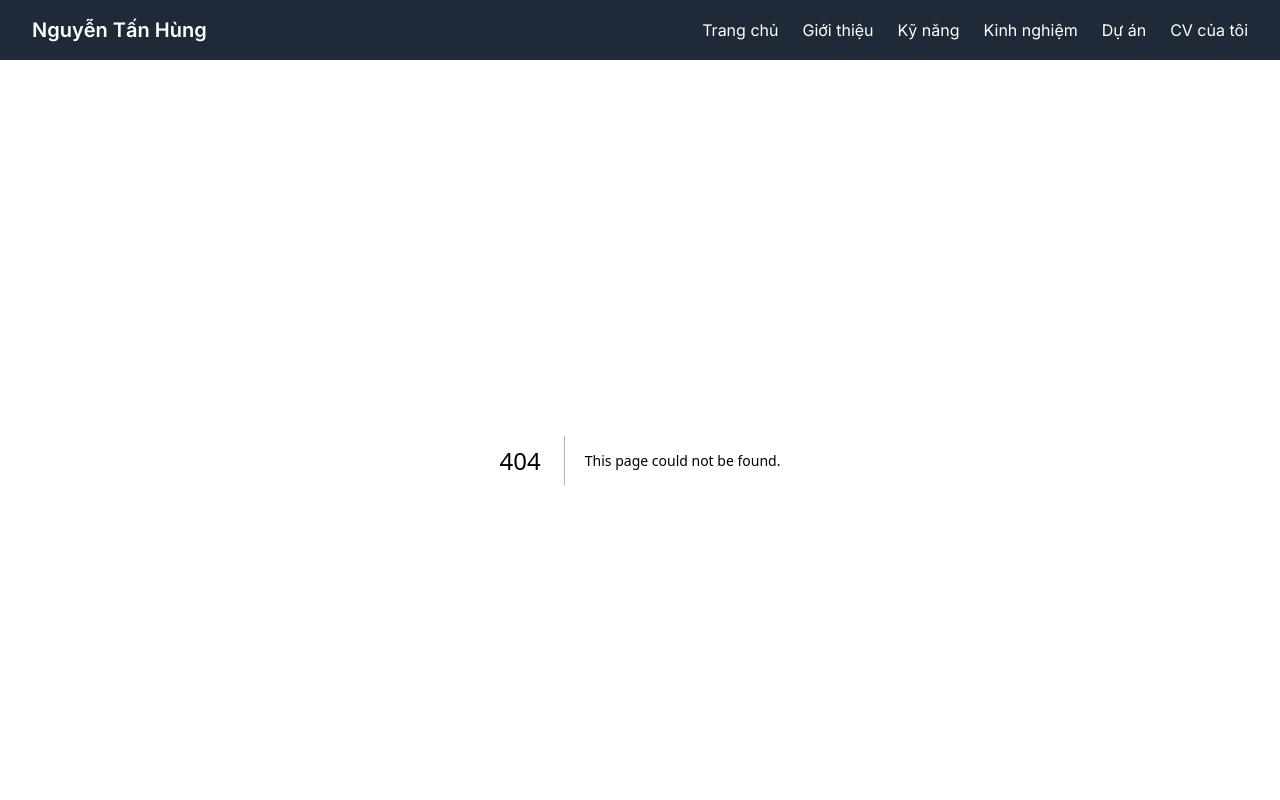
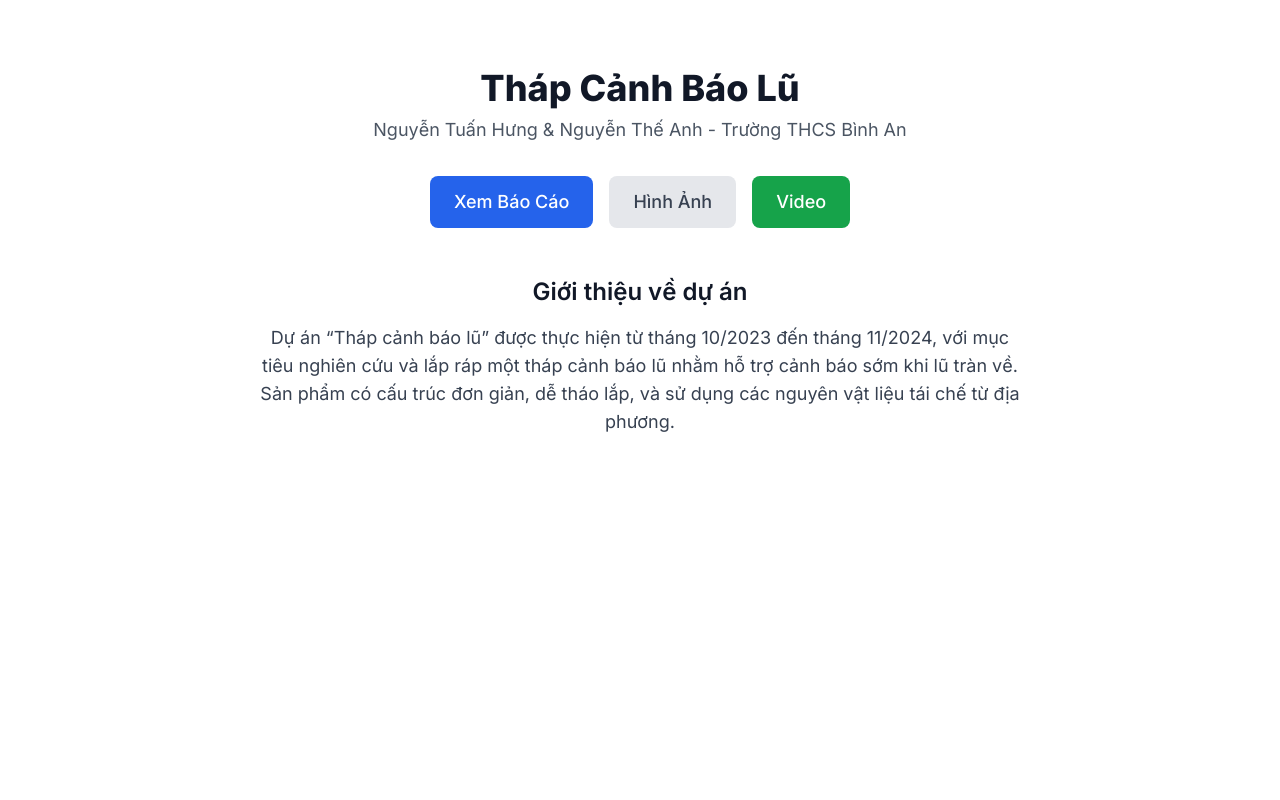
Before and after one commit to MeGaOne47/FeDeploy, a Next.js app: page /ContestReport in a window 1280 px wide. Before the commit this address had no page. Shown: the top 800 px of the page. Built offline with nearby package versions, Linux system fonts and the light colour scheme.

Commit message:
add bao cao du thi

```diff
--- /dev/null
+++ b/app/ContestReport/page.tsx
@@ -0,0 +1,15 @@
+"use client"
+import dynamic from 'next/dynamic';
+const ContestReport = dynamic(() => import('@/components/ContestReport/ContestReport'));
+
+const ContestReportPages = () => {
+
+  return (
+    <div style={{ padding: '20px' }}>
+      {/* <h1 style={{textAlign: 'center'}}>Hung Nguyen</h1> */}
+      <ContestReport/>
+    </div>
+  );
+};
+
+export default ContestReportPages;
--- /dev/null
+++ b/app/PDFView/page.tsx
@@ -0,0 +1,15 @@
+"use client"
+import dynamic from 'next/dynamic';
+const PDFView = dynamic(() => import('@/components/PDFView/PDFView'));
+
+const ContestReportPages = () => {
+
+  return (
+    <div style={{ padding: '20px' }}>
+      {/* <h1 style={{textAlign: 'center'}}>Hung Nguyen</h1> */}
+      <PDFView/>
+    </div>
+  );
+};
+
+export default ContestReportPages;
--- a/app/layout.tsx
+++ b/app/layout.tsx
@@ -1,45 +1,53 @@
+"use client"
 import dynamic from 'next/dynamic';
 const HeaderComponent = dynamic(() => import('@/components/Layout/header'));
 const FooterComponent = dynamic(() => import('@/components/Layout/footer'));
 // import { SpeedInsights } from "@vercel/speed-insights/next";
-import type { Metadata } from "next";
+// import type { Metadata } from "next";
 import { Inter } from "next/font/google";
 import '@/app/globals.css';
+import { usePathname } from 'next/navigation';
 const inter = Inter({ subsets: ["latin"] });
 
-export const metadata: Metadata = {
-  title: "Hung Nguyen",
-  description: "Hung Nguyen - VJC thực tập",
-  openGraph: {
-    title: 'Hung Nguyen',
-    description: 'Hung Nguyen - VJC thực tập',
-    type: 'website',
-    images: [
-      {
-        url: 'https://be-deploy.vercel.app/view/car-1.jpg',
-        width: 1200,
-        height: 630,
-        alt: 'Hung Nguyen - Dự án deploy thực tập',
-      },
-    ],
-  },
-};
+// export const metadata: Metadata = {
+//   title: "Hung Nguyen",
+//   description: "Hung Nguyen - VJC thực tập",
+//   openGraph: {
+//     title: 'Hung Nguyen',
+//     description: 'Hung Nguyen - VJC thực tập',
+//     type: 'website',
+//     images: [
+//       {
+//         url: 'https://be-deploy.vercel.app/view/car-1.jpg',
+//         width: 1200,
+//         height: 630,
+//         alt: 'Hung Nguyen - Dự án deploy thực tập',
+//       },
+//     ],
+//   },
+// };
 
 export default function RootLayout({
   children,
 }: Readonly<{
   children: React.ReactNode;
 }>) {
+  const pathname = usePathname();
+  const authRoutes = ['/ContestReport', '/PDFView'];
+  const isAuthRoute = authRoutes.some(route => pathname.includes(route));
+  console.log("isAuthRoute", isAuthRoute);
   return (
     <html lang="vi">
       <meta name="google-site-verification" content="nmnsgjnJTG_EFzE9fyE8eVRXVSMix03TWrG4UqMj95E" />
       <link rel="icon" href="https://be-deploy.vercel.app/view/car-1.jpg" sizes="any" />
       <body>
         <div className={inter.className}>
-          <HeaderComponent/>
+        {!isAuthRoute && <HeaderComponent/>}
+          {/* <HeaderComponent/> */}
             {children}
             {/* <SpeedInsights/> */}
-          <FooterComponent/>
+          {/* <FooterComponent/> */}
+        {!isAuthRoute && <FooterComponent/>}
         </div>
       </body>
     </html>
--- a/app/page.tsx
+++ b/app/page.tsx
@@ -1,6 +1,25 @@
 import dynamic from 'next/dynamic';
 // const List_Image = dynamic(() => import('@/components/List_Image/List_Image'));
 const HomeIndex = dynamic(() => import('@/components/Home/home'));
+import { Metadata } from "next";
+
+export const metadata: Metadata = {
+  title: "Hung Nguyen",
+  description: "Hung Nguyen - VJC thực tập",
+  openGraph: {
+    title: 'Hung Nguyen',
+    description: 'Hung Nguyen - VJC thực tập',
+    type: 'website',
+    images: [
+      {
+        url: 'https://be-deploy.vercel.app/view/car-1.jpg',
+        width: 1200,
+        height: 630,
+        alt: 'Hung Nguyen - Dự án deploy thực tập',
+      },
+    ],
+  },
+};
 const Home = () => {
 
   return (
--- /dev/null
+++ b/components/ContestReport/ContestReport.tsx
@@ -0,0 +1,50 @@
+import { NextPage } from 'next';
+
+const ContestReport: NextPage = () => {
+  const file = '/duthibaocao.doc';  // Đảm bảo tệp PDF nằm trong thư mục 'public'
+
+  return (
+    <div className="min-h-screen bg-white py-12 px-4 sm:px-6 lg:px-8">
+      <div className="max-w-3xl mx-auto text-center">
+        <h2 className="text-3xl font-extrabold text-gray-900 sm:text-4xl">
+          Tháp Cảnh Báo Lũ
+        </h2>
+        <p className="mt-2 text-lg text-gray-600">
+          Nguyễn Tuấn Hưng & Nguyễn Thế Anh - Trường THCS Bình An
+        </p>
+
+        <div className="mt-8 flex flex-wrap justify-center gap-4">
+          <a
+            href="/PDFView"
+            className="inline-block px-6 py-3 text-lg font-medium text-white bg-blue-600 rounded-lg hover:bg-blue-700 focus:outline-none focus:ring-2 focus:ring-blue-500 focus:ring-offset-2 sm:w-auto w-full text-center"
+          >
+            Xem Báo Cáo
+          </a>
+          <a
+            href="#media"
+            className="inline-block px-6 py-3 text-lg font-medium text-gray-700 bg-gray-200 rounded-lg hover:bg-gray-300 focus:outline-none focus:ring-2 focus:ring-gray-500 focus:ring-offset-2 sm:w-auto w-full text-center"
+          >
+            Hình Ảnh
+          </a>
+          <a
+            href="/videos/du-an.mp4"
+            target="_blank"
+            className="inline-block px-6 py-3 text-lg font-medium text-white bg-green-600 rounded-lg hover:bg-green-700 focus:outline-none focus:ring-2 focus:ring-green-500 focus:ring-offset-2 sm:w-auto w-full text-center"
+          >
+            Video
+          </a>
+        </div>
+
+        <section className="mt-12" id="introduction">
+          <h3 className="text-2xl font-semibold text-gray-900">Giới thiệu về dự án</h3>
+          <p className="mt-4 text-lg text-gray-700">
+            Dự án “Tháp cảnh báo lũ” được thực hiện từ tháng 10/2023 đến tháng 11/2024, với mục tiêu nghiên cứu và lắp ráp một tháp cảnh báo lũ nhằm hỗ trợ cảnh báo sớm khi lũ tràn về. Sản phẩm có cấu trúc đơn giản, dễ tháo lắp, và sử dụng các nguyên vật liệu tái chế từ địa phương.
+          </p>
+        </section>
+
+      </div>
+    </div>
+  );
+};
+
+export default ContestReport;
--- /dev/null
+++ b/components/PDFView/PDFView.tsx
@@ -0,0 +1,17 @@
+'use client';
+import React from 'react';
+
+const PDFView = () => {
+  return (
+    <div>
+      <embed
+        src="https://be-deploy.vercel.app/view/duthibaocao.pdf"
+        width="100%"
+        height="1000vh"
+        type="application/pdf"
+      />
+    </div>
+  );
+};
+
+export default PDFView;
```
